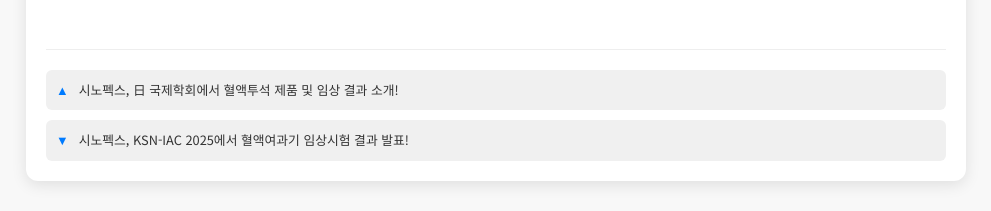
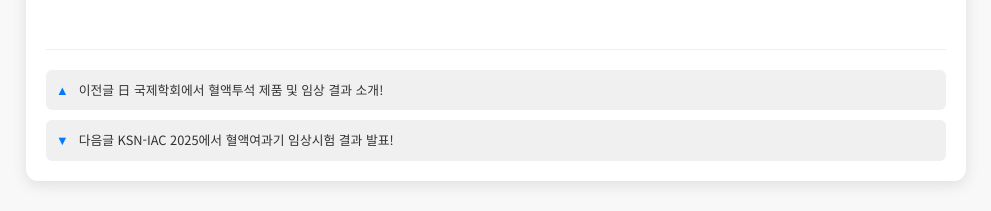
Before and after one commit to goodlight1234/news25, a plain HTML site: page index.html in a window 1280 px wide. Shown: the part 2346-2557 px from the top of the page, without its empty margins (144-1135 px from the left). Drawn offline with Linux system fonts and the light colour scheme.

Commit message:
Update index.html

```diff
--- a/index.html
+++ b/index.html
@@ -234,8 +234,8 @@
             </figure>
         </div>
       <div class="post-navigation">
-        <a href="https://goodlight1234.github.io/news24/" class="post-link prev"><span class="arrow">▲</span> 시노펙스, 日 국제학회에서 혈액투석 제품 및 임상 결과 소개!</a>
-        <a href="https://goodlight1234.github.io/news26/" class="post-link prev"><span class="arrow">▼</span>시노펙스, KSN-IAC 2025에서 혈액여과기 임상시험 결과 발표!</a>
+        <a href="https://goodlight1234.github.io/news24/" class="post-link prev"><span class="arrow">▲</span> 이전글 日 국제학회에서 혈액투석 제품 및 임상 결과 소개!</a>
+        <a href="https://goodlight1234.github.io/news26/" class="post-link prev"><span class="arrow">▼</span>다음글 KSN-IAC 2025에서 혈액여과기 임상시험 결과 발표!</a>
     </div>
 
 </div>
```
